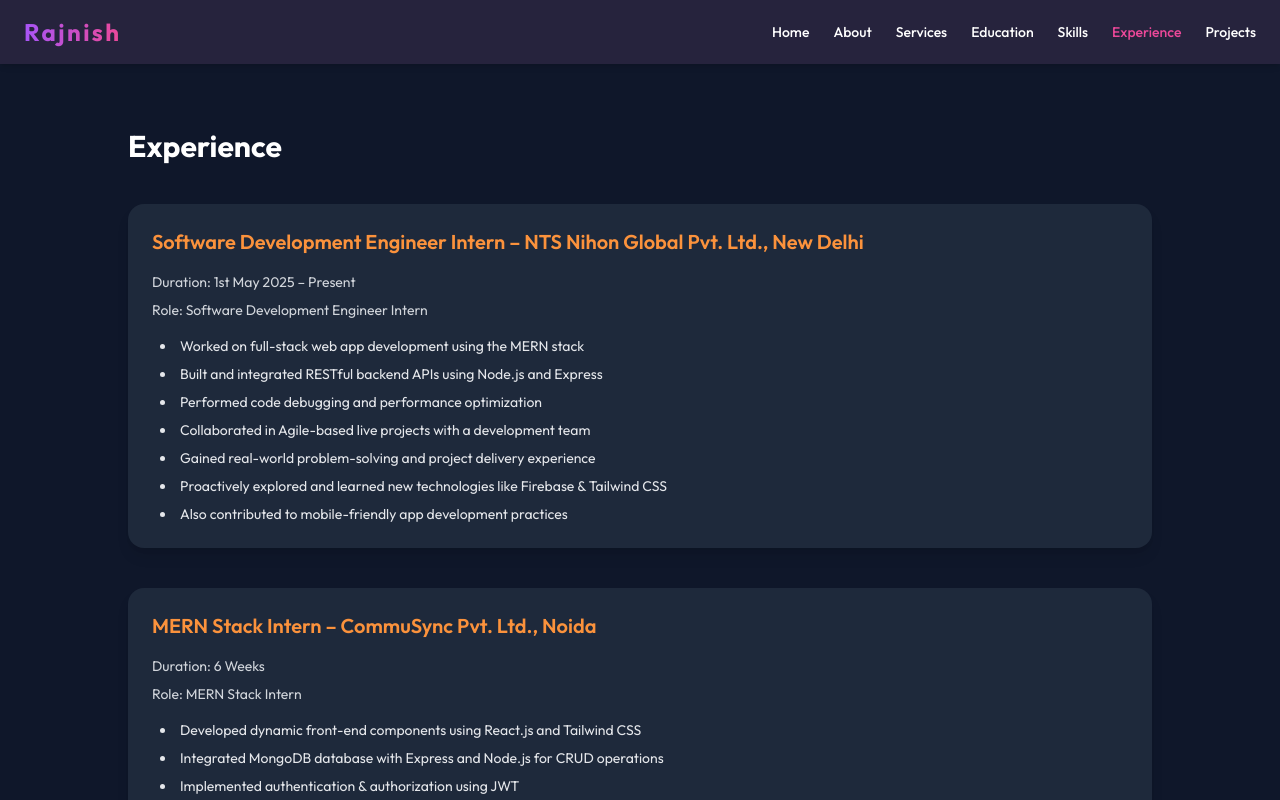
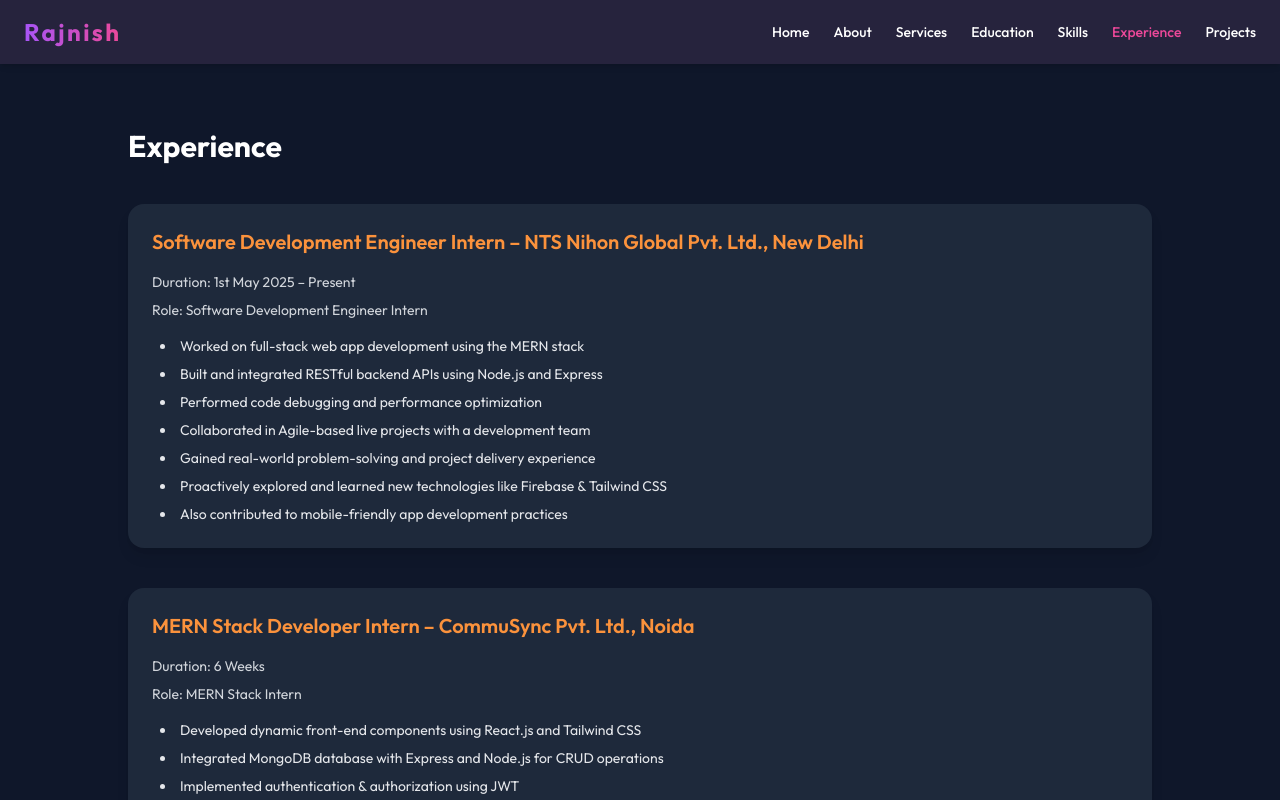
Before and after one commit to Er-Rajnish-Kumar-Tiwari/Biodata, a React (Vite) app in the folder biodata/: page /experience in a window 1280 px wide. Shown: the top 800 px of the page. Built offline with nearby package versions, Linux system fonts and the light colour scheme.

Commit message:
Update experience.jsx

```diff
--- a/biodata/src/Pages/experience.jsx
+++ b/biodata/src/Pages/experience.jsx
@@ -30,7 +30,7 @@ export default function Experience() {
                 {/* Experience Card */}
         <div className="bg-[#1e293b] rounded-2xl p-6 shadow-lg">
           <h3 className="text-xl font-semibold text-orange-400 mb-4">
-            MERN Stack Intern – CommuSync Pvt. Ltd., Noida
+            MERN Stack Developer Intern – CommuSync Pvt. Ltd., Noida
           </h3>
           <p className="text-sm text-gray-300 mb-2"> Duration: 6 Weeks</p>
           <p className="text-sm text-gray-300 mb-4"> Role: MERN Stack Intern</p>
```
